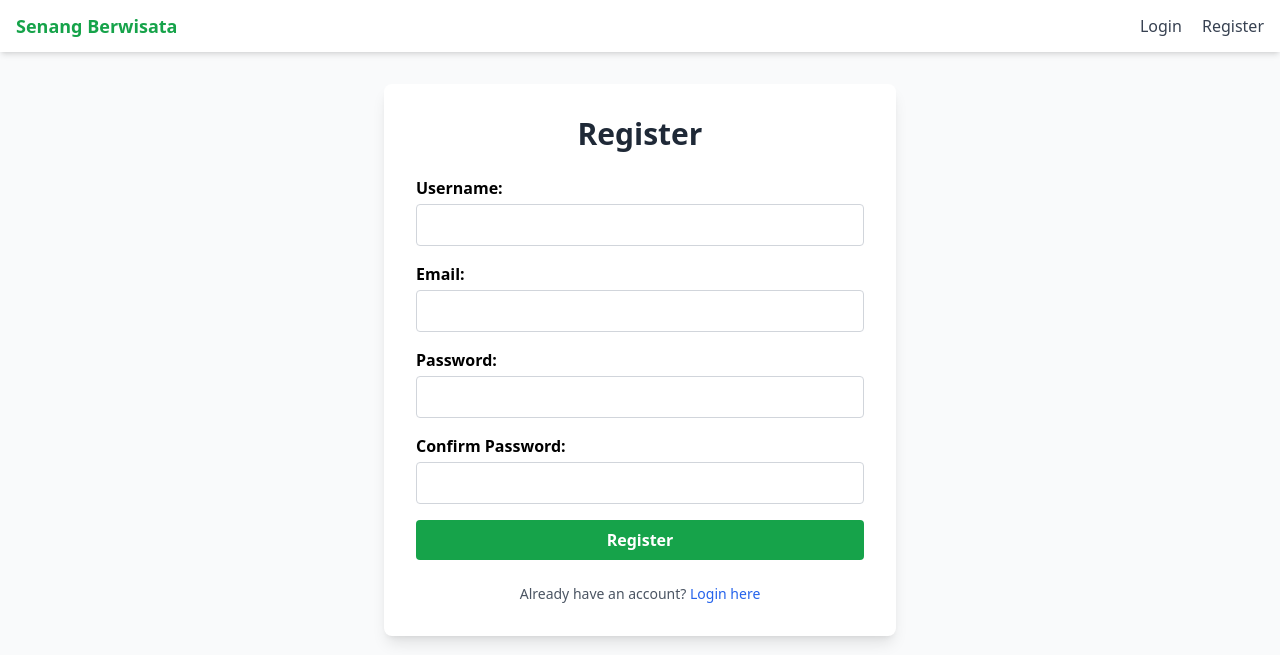
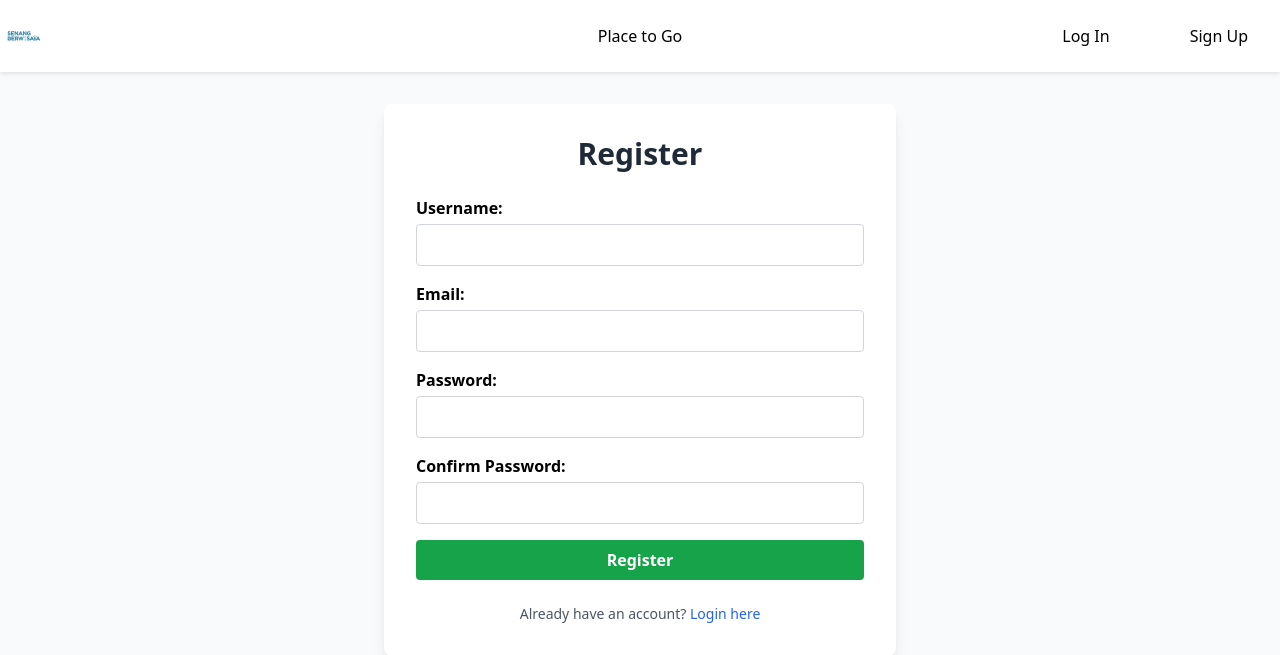
Before and after one commit to kuadngoding/senangBerwisata, a Django app: page /auth/register/ in a window 1280 px wide. Shown: the top 655 px of the page. Run offline with Django 5.2, Linux system fonts and the light colour scheme; some libraries are stand-ins or nearby versions.

Commit message:
feat: add navbar

```diff
--- a/templates/navbar.html
+++ b/templates/navbar.html
@@ -1,17 +1,50 @@
-<!-- templates/navbar.html -->
-<nav class="bg-white shadow-md px-4 py-3 flex justify-between items-center">
-    <a href="/" class="text-lg font-semibold text-green-600">Senang Berwisata</a>
-    <div class="space-x-4">
-        {% if user.is_authenticated %}
-            <a href="{% url 'wishlist' %}" class="text-gray-700 hover:text-green-600">Wishlist</a>
-            <a href="{% url 'profile' %}" class="text-gray-700 hover:text-green-600">Profile</a>
-            <form method="POST" action="{% url 'logout' %}" class="inline">
-                {% csrf_token %}
-                <button type="submit" class="text-red-500 hover:underline">Logout</button>
-            </form>
-        {% else %}
-            <a href="{% url 'login' %}" class="text-gray-700 hover:text-green-600">Login</a>
-            <a href="{% url 'register' %}" class="text-gray-700 hover:text-green-600">Register</a>
-        {% endif %}
+{% load static %}
+<nav style="background-color: white; padding: 0.75rem 0; border-bottom: 3px solid var(--primary-blue); box-shadow: 0 2px 4px rgba(0,0,0,0.1);">
+    <div class="container" style="display: flex; justify-content: space-between; align-items: center;">
+        <!-- Logo -->
+        <a href="/" style="text-decoration: none; display: flex; align-items: center;">
+            <img src="{% static 'image/logo.svg' %}" alt="Senang Berwisata Logo" style="height: 3rem; width: 3rem; margin-right: 0.75rem;">
+        </a>
+
+        <div style="display: flex; align-items: center; position: absolute; left: 50%; transform: translateX(-50%);">
+            <a href="{% url 'place_list' %}" style="color: var(--primary-blue); text-decoration: none; padding: 1rem; font-weight: 500; border-bottom: 2px solid var(--primary-blue);">Place to Go</a>
+        </div>
+
+        <div style="display: flex; align-items: center;">
+            {% if user.is_authenticated %}
+                <!-- Wishlist button -->
+                <a href="{% url 'wishlist' %}" style="text-decoration: none; color: var(--text-white); background-color: white; border: 2px solid var(--primary-blue); color: var(--primary-blue); border-radius: 2rem; padding: 0.5rem 1.5rem; margin-right: 1rem; font-weight: 500; display: inline-flex; align-items: center;">
+                    <svg xmlns="http://www.w3.org/2000/svg" width="20" height="20" viewBox="0 0 24 24" fill="none" stroke="currentColor" stroke-width="2" stroke-linecap="round" stroke-linejoin="round" style="margin-right: 0.5rem;"><path d="M20.84 4.61a5.5 5.5 0 0 0-7.78 0L12 5.67l-1.06-1.06a5.5 5.5 0 0 0-7.78 7.78l1.06 1.06L12 21.23l7.78-7.78 1.06-1.06a5.5 5.5 0 0 0 0-7.78z"></path></svg>
+                    Wishlist
+                </a>
+
+                <!-- Profile Circle -->
+                <a href="{% url 'profile' %}" style="text-decoration: none; position: relative; margin-right: 1rem;">
+                    <div style="width: 3rem; height: 3rem; border-radius: 50%; background-color: var(--secondary-green); display: flex; align-items: center; justify-content: center; color: var(--text-white); font-weight: bold; font-size: 1.25rem;">
+                        {% if user.profile_picture %}
+                            <img src="{{ user.profile_picture.url }}" alt="Profile" style="width: 100%; height: 100%; object-fit: cover; border-radius: 50%;">
+                        {% else %}
+                            {{ user.username|slice:":1"|lower }}
+                        {% endif %}
+                    </div>
+                </a>
+
+                <!-- Visible logout button -->
+                <form method="POST" action="{% url 'logout' %}">
+                    {% csrf_token %}
+                    <button type="submit" style="text-decoration: none; color: var(--error); background-color: white; border: 2px solid var(--error); border-radius: 2rem; padding: 0.5rem 1.25rem; font-weight: 500; cursor: pointer; display: flex; align-items: center;">
+                        <svg xmlns="http://www.w3.org/2000/svg" width="18" height="18" viewBox="0 0 24 24" fill="none" stroke="currentColor" stroke-width="2" stroke-linecap="round" stroke-linejoin="round" style="margin-right: 0.5rem;">
+                            <path d="M9 21H5a2 2 0 0 1-2-2V5a2 2 0 0 1 2-2h4"></path>
+                            <polyline points="16 17 21 12 16 7"></polyline>
+                            <line x1="21" y1="12" x2="9" y2="12"></line>
+                        </svg>
+                    </button>
+                </form>
+            {% else %}
+                <!-- Not logged in: Show Login and Sign Up buttons -->
+                <a href="{% url 'login' %}" style="text-decoration: none; color: var(--text-white); background-color: var(--primary-blue); border-radius: 2rem; padding: 0.75rem 2rem; margin-right: 1rem; font-weight: 500;">Log In</a>
+                <a href="{% url 'register' %}" style="text-decoration: none; color: var(--primary-blue); background-color: white; border: 2px solid var(--primary-blue); border-radius: 2rem; padding: 0.75rem 2rem; font-weight: 500;">Sign Up</a>
+            {% endif %}
+        </div>
     </div>
 </nav>
```
Also changed, not shown: static/image/logo.svg (added).
